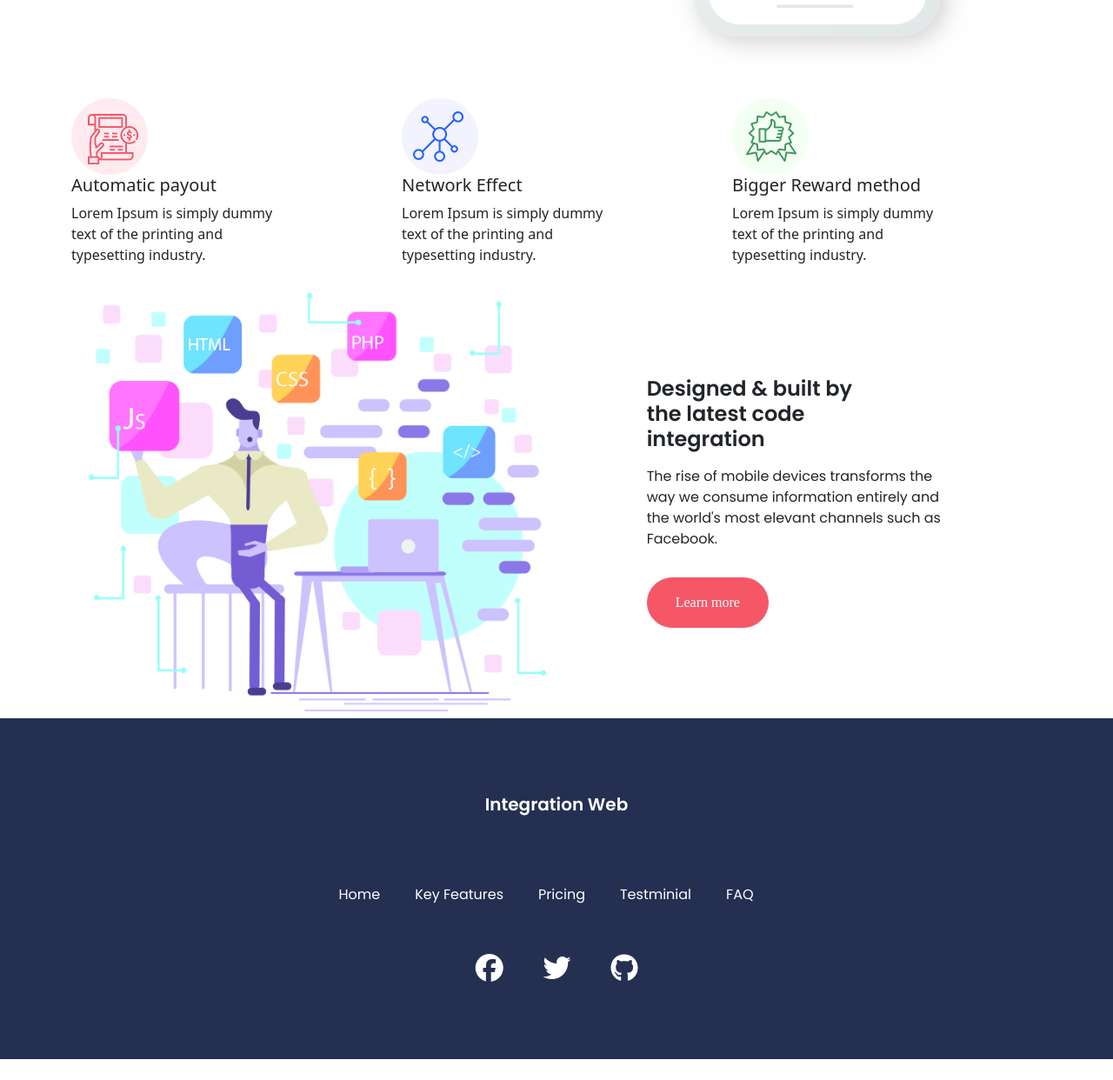
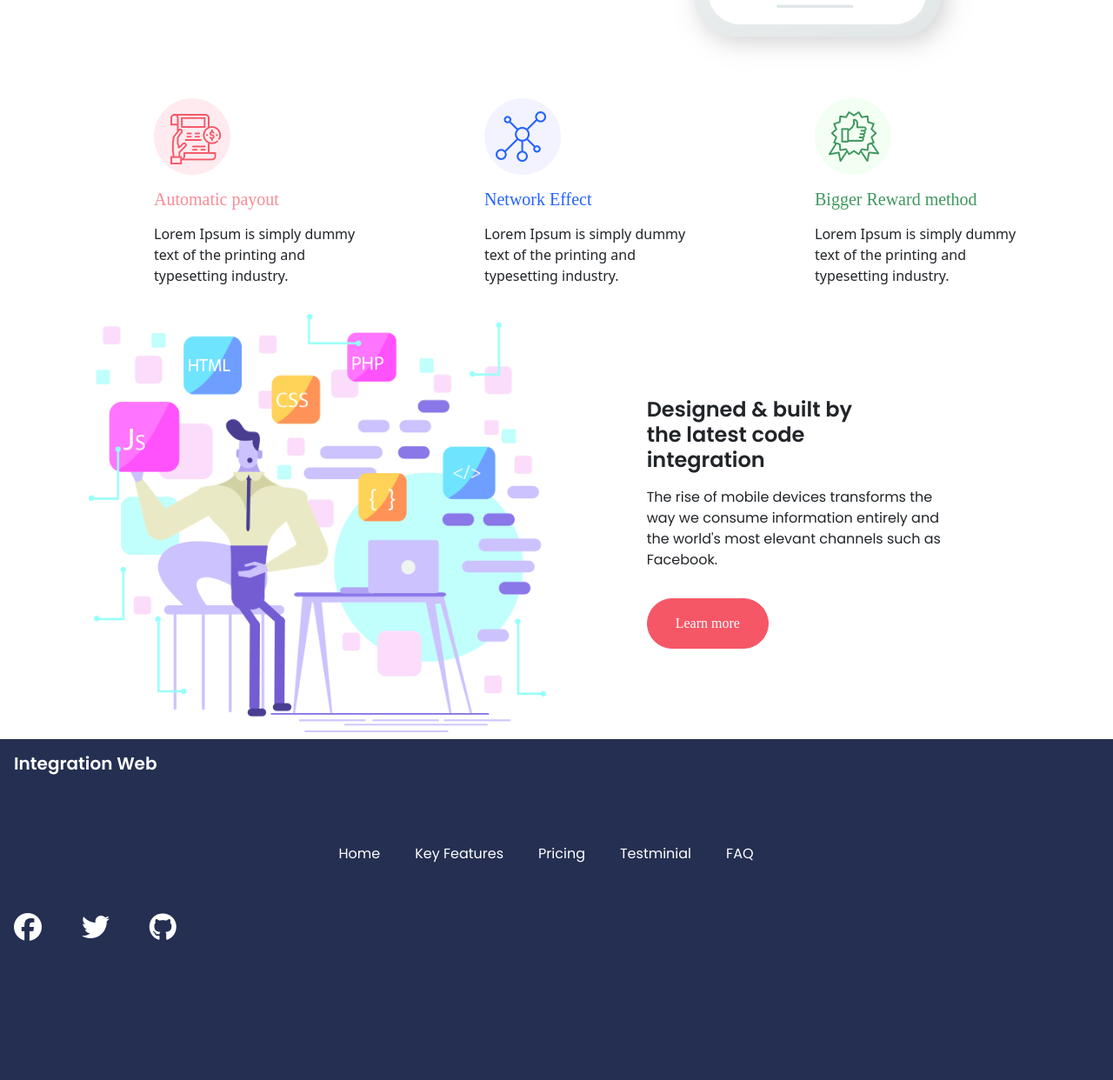
Before and after one commit to IntegrationWEB-4TWIN6/workshop4-yassinbnsalah, a plain HTML site: page index.html in a window 1280 px wide. Shown: the part 804-2046 px from the top of the page at 87% size. Before the commit the page ends 2022 px from the top, so only its background shows below. Drawn offline with nearby package versions, Linux system fonts and the light colour scheme; a web font is replaced by a local one.

Commit message:
fixed sme modifictions

```diff
--- a/index.html
+++ b/index.html
@@ -74,23 +74,22 @@
         <div class="container">
             <div class="row">
 
-                <div class="col-md-3">
-                    <img src="images/bill.png"  alt="" class="img-fluid w-80"/>
-                    <h5 class="badge1"> Automatic payout </h5>
+                <div class="offset-md-1 col-md-3">
+                    <img src="images/bill.png"  alt="" class="img-fluid"/>
+                    <h5 class="badge1 my-3"> Automatic payout </h5>
                     <p>Lorem Ipsum is simply dummy text of the
                          printing and typesetting industry. </p>
                 </div>
-                <div class="col-md-1"></div>
-                <div class="col-md-3">
-                    <img src="images/network.png"  alt="" class="img-fluid w-80"/>
-                    <h5 class="badge2"> Network Effect  </h5>
+
+                <div class="offset-md-1 col-md-3">
+                    <img src="images/network.png"  alt="" class="img-fluid "/>
+                    <h5 class="badge2 my-3"> Network Effect  </h5>
                     <p>Lorem Ipsum is simply dummy text of the
                          printing and typesetting industry. </p>
                 </div>
-                <div class="col-md-1"></div>
-                <div class="col-md-3">
-                    <img src="images/badge.png"  alt="" class="img-fluid w-80"/>
-                    <h5 class="badge3"> Bigger Reward method </h5>
+                <div class="offset-md-1 col-md-3">
+                    <img src="images/badge.png"  alt="" class="img-fluid"/>
+                    <h5 class="badge3 my-3"> Bigger Reward method </h5>
                     <p>Lorem Ipsum is simply dummy text of the
                          printing and typesetting industry. </p>
                 </div>
@@ -139,10 +138,10 @@
         <!-- Footer start -->
         <footer>
             <div class="titleFt">
-              <h5 class="titleIntWeb">Integration Web</h5>
+              <h5 class="titleIntWeb justify-content-center">Integration Web</h5>
             </div>
             <div class="menuFt">
-              <div class="d-flex flex-row">
+              <div class="d-flex flex-row ">
                 <div class="p-2">Home</div>
                 <div class="p-2">Key Features</div>
                 <div class="p-2">Pricing</div>
@@ -150,7 +149,7 @@
                 <div class="p-2">FAQ</div>
               </div>
             </div>
-            <div class="iconsFt">
+            <div class="iconsFt justify-content-center" >
                 <i class="fab fa-facebook"></i>
                 <i class="fab fa-twitter"></i>
                 <i class="fab fa-github"></i>
--- a/sass/style.scss
+++ b/sass/style.scss
@@ -8,15 +8,18 @@
     font-family:  $navbarFontFamily;
 }
 .badge1{
-  font-family:  $navbarFontFamily;
+  font-family:  $heroFontFamily;
+  font-size: 1.2 rem;
   color: $pink ;
 }
 .badge2{
-  font-family:  $navbarFontFamily;
+  font-family:  $heroFontFamily;
+    font-size: 1.2 rem;
   color: $blue ;
 }
 .badge3{
-font-family:  $navbarFontFamily;
+font-family:  $heroFontFamily;
+  font-size: 1.2 rem;
   color: $green ;
 }
 .navbar {
@@ -68,10 +71,7 @@ footer {
   padding: $footer-padding;
   box-sizing: border-box;
   height: $footer-height;
-  display: flex;
-  flex-direction: column;
-  align-items: center;
-  justify-content: center;
+
   font-family: $footer-font;
 
   .titleFt {
```
Also changed, not shown: css/style.css, 1 other file.
